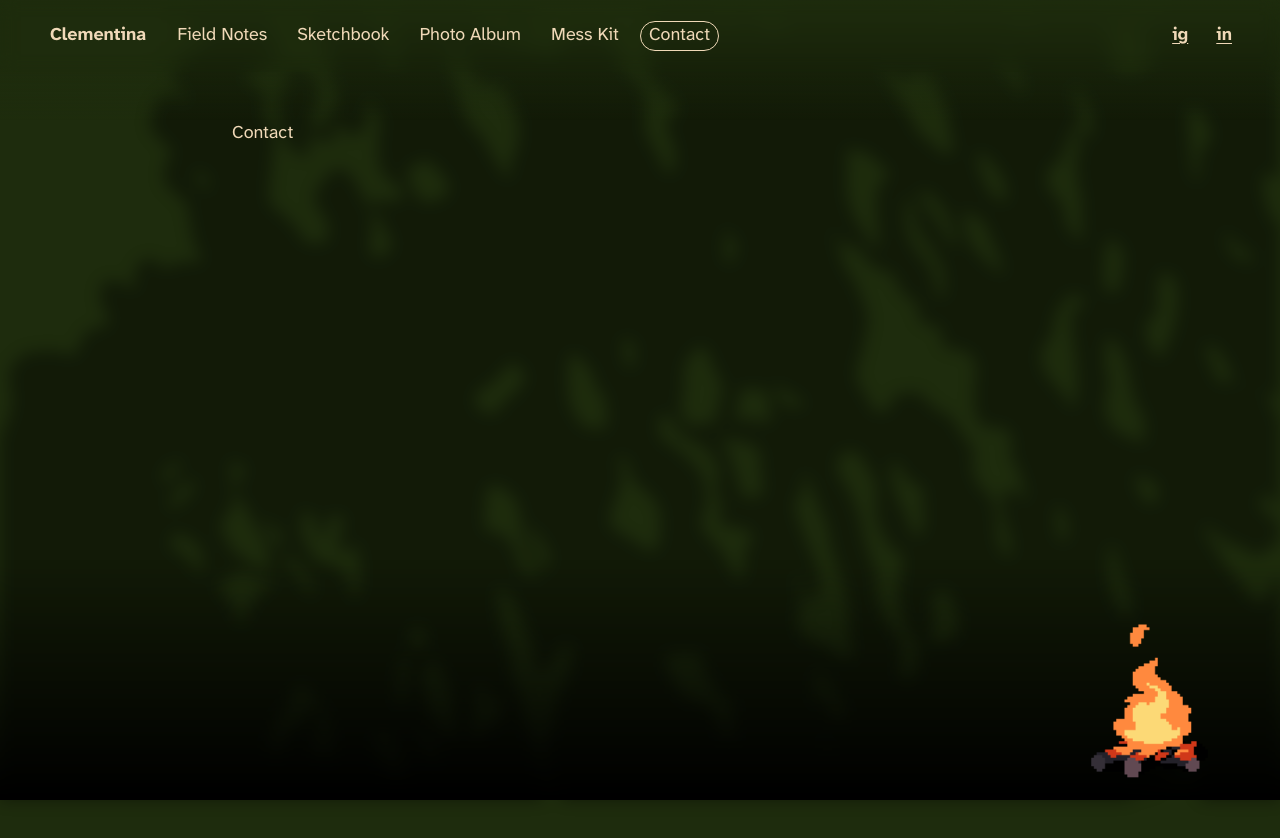
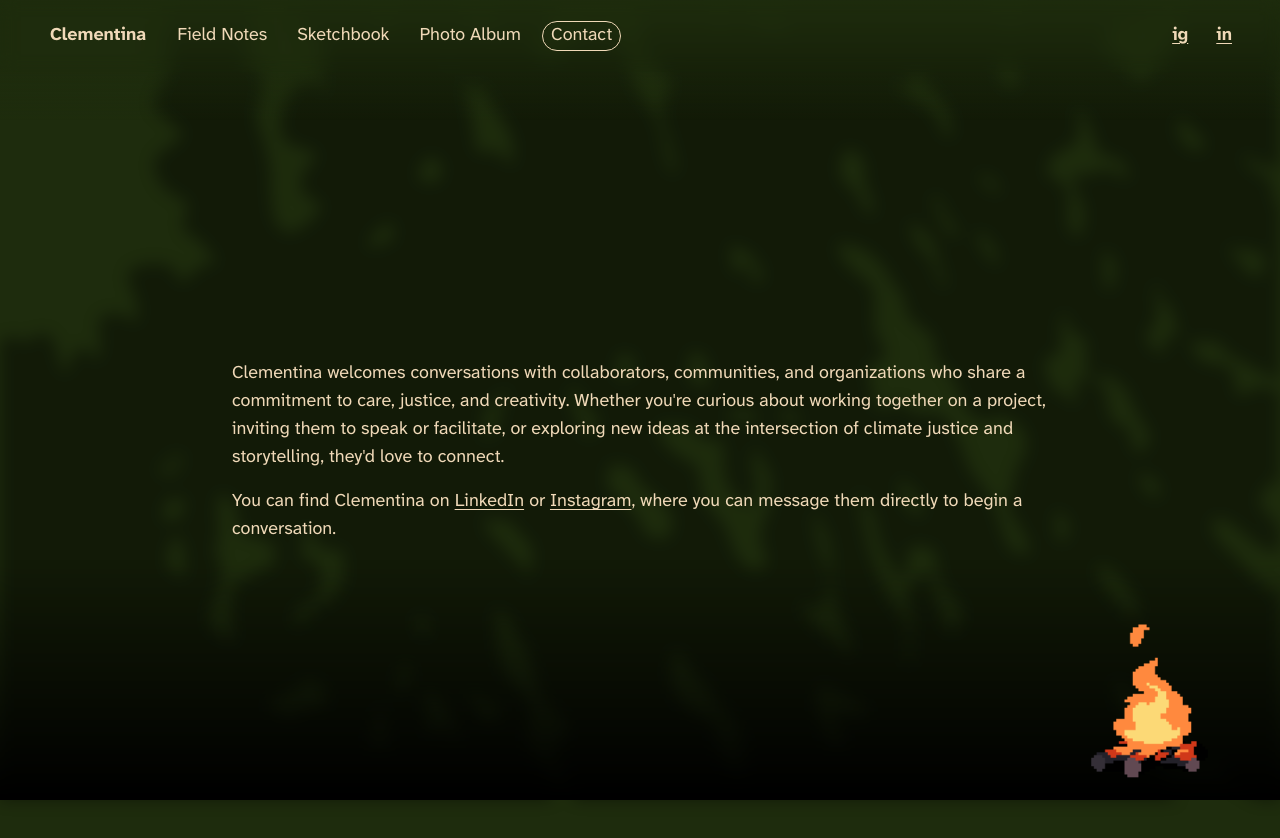
Before and after one commit to colecharb/clemi-web, a React (Vite) app: page /contact in a window 1280 px wide. Shown: the top 838 px of the page. Before the commit the page ends 800 px from the top, so only its background shows below. Built offline with nearby package versions, Linux system fonts and the light colour scheme.

Commit message:
fix: updates info and adds contact section

```diff
--- a/src/components/Navigation.tsx
+++ b/src/components/Navigation.tsx
@@ -1,4 +1,9 @@
 import { NavLink, type RouteProps } from 'react-router-dom';
+import {
+  defaultLinkProps,
+  instagramUrl,
+  linkedInUrl,
+} from '../constants.ts/socials';
 
 type Props = {
   routes: (RouteProps & { path: string; name: string })[];
@@ -27,18 +32,16 @@ const Navigation = ({ routes }: Props) => {
           ))}
 
           <a
-            href='https://instagram.com/clemencuentos'
-            target='_blank'
-            rel='noopener noreferrer'
+            {...defaultLinkProps}
+            href={instagramUrl}
             className='font-semibold px-2 ml-auto'
             title='Instagram'
           >
             ig
           </a>
           <a
-            href='https://www.linkedin.com/in/clementina-consens-151b16b7'
-            target='_blank'
-            rel='noopener noreferrer'
+            {...defaultLinkProps}
+            href={linkedInUrl}
             className='font-semibold px-2'
             title='LinkedIn'
           >
--- /dev/null
+++ b/src/constants.ts/socials.ts
@@ -0,0 +1,9 @@
+const linkedInUrl = 'https://www.linkedin.com/in/clementina-consens-151b16b7';
+const instagramUrl = 'https://instagram.com/clemencuentos';
+
+const defaultLinkProps = {
+  target: '_blank',
+  rel: 'noopener noreferrer',
+};
+
+export { linkedInUrl, instagramUrl, defaultLinkProps };
--- a/src/main.tsx
+++ b/src/main.tsx
@@ -12,7 +12,7 @@ import Navigation from './components/Navigation.tsx';
 import FieldNotes from './routes/FieldNotes.tsx';
 import Clementina from './routes/Clementina.tsx';
 import Sketchbook from './routes/Sketchbook.tsx';
-import MessKit from './routes/MessKit.tsx';
+// import MessKit from './routes/MessKit.tsx';
 import Contact from './routes/Contact.tsx';
 import ScrollToTop from './components/ScrollToTop.tsx';
 import PhotoAlbum from './routes/PhotoAlbum.tsx';
@@ -22,7 +22,7 @@ const ROUTES: (RouteProps & { path: string; name: string })[] = [
   { path: '/field-notes', name: 'Field Notes', element: <FieldNotes /> },
   { path: '/sketchbook', name: 'Sketchbook', element: <Sketchbook /> },
   { path: '/photo-album', name: 'Photo Album', element: <PhotoAlbum /> },
-  { path: '/mess-kit', name: 'Mess Kit', element: <MessKit /> },
+  // { path: '/mess-kit', name: 'Mess Kit', element: <MessKit /> },
   { path: '/contact', name: 'Contact', element: <Contact /> },
 ];
 
--- a/src/routes/Clementina.tsx
+++ b/src/routes/Clementina.tsx
@@ -16,25 +16,31 @@ const Clementina = () => {
             <h2 className='mt-0'>Clementina Consens</h2>
 
             <p>
-              is an artist, researcher, and environmental scientist committed to
-              imagining and implementing strategies for organizations doing
-              their part in building a better future for all. They currently
-              serve as the Senior Associate of Climate Justice at B Lab U.S. &
-              Canada, where they support businesses in taking climate action
-              grounded in justice—leveraging systems thinking, environmental
-              science, and creative strategy to foster climate solutions rooted
-              in care and accountability.
+              is an artist, researcher, and environmental scientist with over
+              seven years of experience designing and leading climate justice
+              strategies across sectors. Currently serving as the Senior
+              Associate of Climate Justice at B Lab U.S. & Canada, they help
+              businesses transform how they do business—empowering them to take
+              climate action rooted in justice, accountability, and collective
+              well-being.
             </p>
             <p>
               With a Master's in Climate Change, a Bachelor's in Environmental
               Geoscience, and a Certificate in Youth Climate Leadership,
-              Clementina brings both enthusiasm and tenderness to every
-              collaboration. Their work spans climate justice, Indigenous-led
-              environmental stewardship, and health and wellness. As a leader
-              and organizational strategist, Clementina empowers those she works
-              with by designing programs with a team's strengths in mind. She
-              leads by cultivating authentic relationships that build trust and
-              develop the confidence to transform cultures.
+              Clementina brings expertise in strategic design, equitable data
+              analysis, and systems thinking to every collaboration. Their
+              leadership style emphasizes cultivating trust, building authentic
+              relationships, and empowering teams to leverage their strengths
+              toward lasting culture change.
+            </p>
+            <p>
+              As a speaker, facilitator, and consultant, Clementina has designed
+              and led workshops on climate justice, sustainable self-care, and
+              organizational transformation for diverse audiences—including
+              non-profits, businesses, and youth communities. Their approach
+              blends scientific rigor with creative strategy, making complex
+              issues accessible and actionable while inspiring collective
+              imagination for a more just future.
             </p>
           </div>
         </div>
@@ -53,9 +59,9 @@ const Clementina = () => {
           on sustainable self-care and burnout prevention for non-profit teams.
         </p>
         <p>
-          At B Lab U.S. & Canada, Clementina supports businesses in transforming
-          how they respond to the climate crisis, ensuring solutions are rooted
-          in justice, accountability, and collective well-being.
+          At B Lab U.S. & Canada, Clementina leads on workshop and educational
+          program design for empowering B Corps to meet the climate challenges
+          of our time.
         </p>
       </div>
 
@@ -73,12 +79,13 @@ const Clementina = () => {
       <div>
         <h3>Personal</h3>
         <p>
-          Clementina is most at home when visiting Uruguay, sharing mate by the
-          ocean, or cooking over a fire with loved ones. They carry with them a
-          love for place-based traditions and a passion for cooking as a way of
-          showing care. You will often find her exploring the world, trying new
-          cuisines, camping, swimming, or otherwise occupied by enjoying the
-          passage of time.
+          Clementina is most at home when she's either in Uruguay or the Great
+          Lakes region, sharing a mate by the ocean, or cooking over a fire with
+          their loved ones. They carry with them an admiration for place-based
+          traditions and a passion for cooking as a way of showing care. You
+          will often find them exploring the world, trying new cuisines,
+          camping, swimming, or otherwise occupied by enjoying the passage of
+          time.
         </p>
       </div>
     </div>
--- a/src/routes/Contact.tsx
+++ b/src/routes/Contact.tsx
@@ -1,5 +1,38 @@
+import {
+  defaultLinkProps,
+  instagramUrl,
+  linkedInUrl,
+} from '../constants.ts/socials';
+
 const Contact = () => {
-  return <div>Contact</div>;
+  return (
+    <div className='flex flex-col min-h-[85dvh] place-items-center justify-center'>
+      <p>
+        Clementina welcomes conversations with collaborators, communities, and
+        organizations who share a commitment to care, justice, and creativity.
+        Whether you're curious about working together on a project, inviting
+        them to speak or facilitate, or exploring new ideas at the intersection
+        of climate justice and storytelling, they'd love to connect.
+      </p>
+      <p>
+        You can find Clementina on{' '}
+        <a
+          {...defaultLinkProps}
+          href={linkedInUrl}
+        >
+          LinkedIn
+        </a>{' '}
+        or{' '}
+        <a
+          {...defaultLinkProps}
+          href={instagramUrl}
+        >
+          Instagram
+        </a>
+        , where you can message them directly to begin a conversation.
+      </p>
+    </div>
+  );
 };
 
 export default Contact;
```
